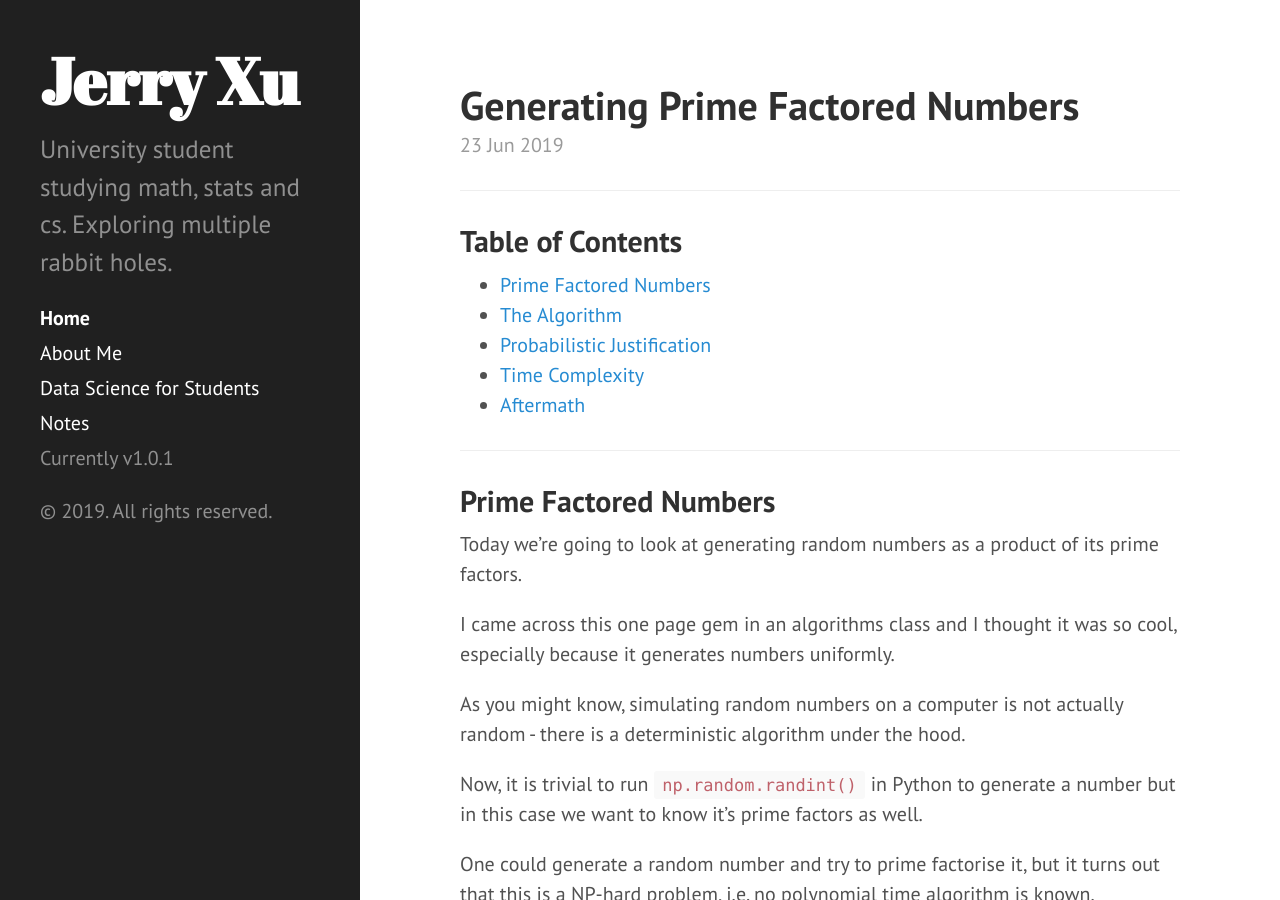
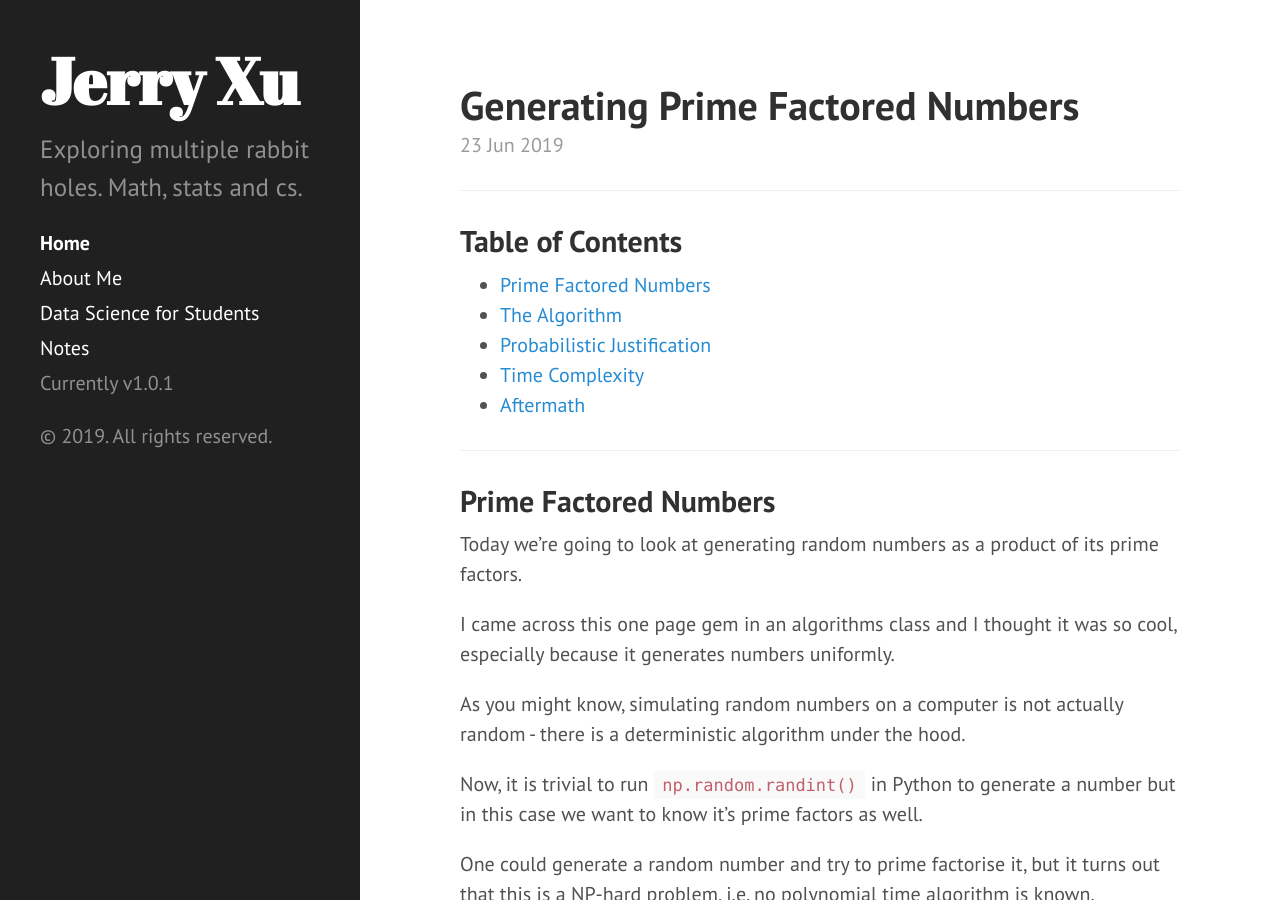
Before and after one commit to jerry-ye-xu/jerry-ye-xu.github.io, a Jekyll site: the page built from index.html, in a window 1280 px wide and 900 px high. Built offline with Jekyll 4.4.1, drawn with Linux system fonts in a browser that asks for light colours; formulas are drawn with MathJax 3; the list of posts is cut into pages by our own code.

Commit message:
updated description

```diff
--- a/_config.yml
+++ b/_config.yml
@@ -12,7 +12,7 @@ plugins:
 # Setup
 title:            Jerry Xu
 tagline:          'Statistics & Computer Science'
-description:      'University student studying math, stats and cs. Exploring multiple rabbit holes.'
+description:      'Exploring multiple rabbit holes. Math, stats and cs.'
 url:              http://jerry-ye-xu.github.io/
 baseurl:          /
 
```
